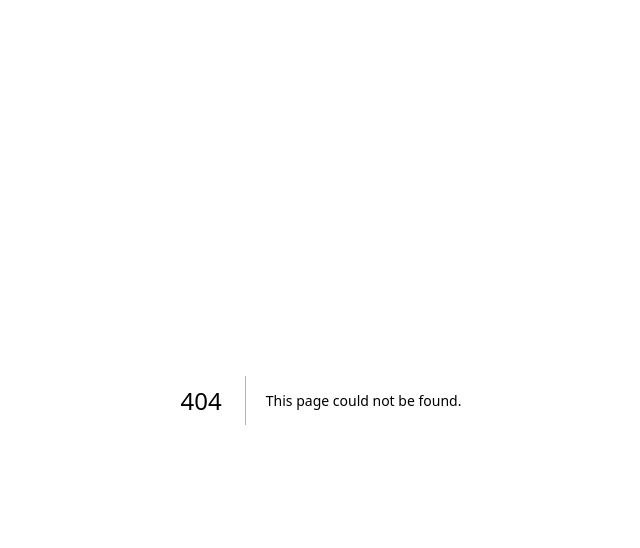
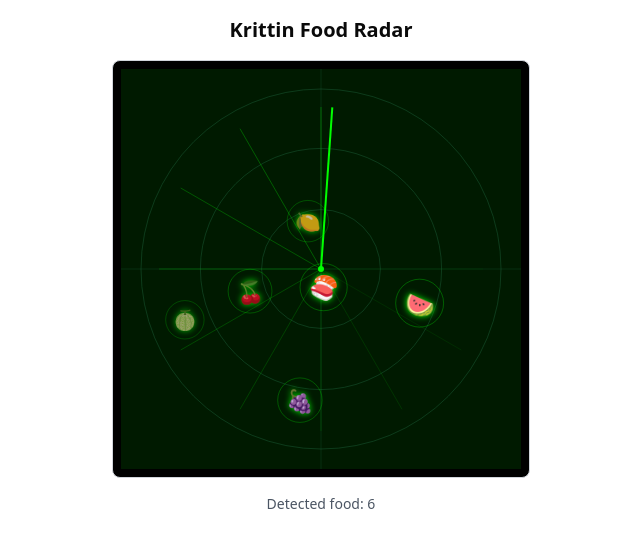
Before and after one commit to Ctpy/tonkatsu-configurator, a Next.js app: page /krittin in a window 1280 px wide. Before the commit this address had no page. Shown: the top 548 px of the page, without its empty margins (319-959 px from the left). Built offline with nearby package versions, Linux system fonts and the light colour scheme.

Commit message:
Add krittins food radar

```diff
--- /dev/null
+++ b/src/app/krittin/page.tsx
@@ -0,0 +1,331 @@
+import React, { useState, useEffect, useCallback, useMemo } from "react";
+
+interface DetectionPoint {
+  x: number;
+  y: number;
+  strength: number;
+  age: number;
+  detected: boolean;
+  foodIcon: string;
+}
+
+interface RadarHistory {
+  angle: number;
+}
+
+// Food emoji collection
+const foodIcons = [
+  "🍕",
+  "🍔",
+  "🍟",
+  "🌭",
+  "🍿",
+  "🥓",
+  "🥞",
+  "🍳",
+  "🧀",
+  "🥪",
+  "🌮",
+  "🌯",
+  "🥙",
+  "🍗",
+  "🍖",
+  "🥩",
+  "🍤",
+  "🍝",
+  "🍜",
+  "🍲",
+  "🍣",
+  "🍱",
+  "🥟",
+  "🍚",
+  "🍘",
+  "🍥",
+  "🥮",
+  "🍡",
+  "🍦",
+  "🍧",
+  "🍨",
+  "🍩",
+  "🍪",
+  "🎂",
+  "🍰",
+  "🧁",
+  "🥧",
+  "🍫",
+  "🍬",
+  "🍭",
+  "🍮",
+  "🍯",
+  "🍎",
+  "🍏",
+  "🍊",
+  "🍋",
+  "🍌",
+  "🍉",
+  "🍇",
+  "🍓",
+  "🍈",
+  "🍒",
+  "🍑",
+  "🥭",
+  "🍍",
+  "🥝",
+];
+
+const SonarRadar: React.FC = () => {
+  const [angle, setAngle] = useState<number>(0);
+  const [detectionPoints, setDetectionPoints] = useState<DetectionPoint[]>([]);
+  const [radarHistory, setRadarHistory] = useState<RadarHistory[]>([]);
+
+  // Constants for radar display
+  const size: number = 400;
+  const centerX: number = size / 2;
+  const centerY: number = size / 2;
+  const maxRadius: number = size * 0.45;
+  const lineLength: number = maxRadius * 0.9;
+
+  // Generate a random detection point - memoized to avoid recreating in loops
+  const generateRandomPoint = useCallback((): DetectionPoint => {
+    const randomRadius: number = Math.random() * maxRadius * 0.9; // Keep away from edges
+    const randomAngle: number = Math.random() * 2 * Math.PI;
+    const x: number = centerX + randomRadius * Math.cos(randomAngle);
+    const y: number = centerY + randomRadius * Math.sin(randomAngle);
+    const strength: number = 0.3 + Math.random() * 0.7; // Stronger signals for better visibility
+    const randomFoodIndex = Math.floor(Math.random() * foodIcons.length);
+
+    return {
+      x,
+      y,
+      strength,
+      age: 0,
+      detected: false,
+      foodIcon: foodIcons[randomFoodIndex],
+    };
+  }, [maxRadius, centerX, centerY]);
+
+  // Initialize with fewer random points for better performance
+  useEffect(() => {
+    const points: DetectionPoint[] = Array(8)
+      .fill(null)
+      .map(() => generateRandomPoint());
+    setDetectionPoints(points);
+
+    // Update radar with a smoother animation rate
+    const intervalId: number = window.setInterval(() => {
+      setAngle((prevAngle) => (prevAngle + 2) % 360);
+    }, 40);
+
+    // Generate new points less frequently for better performance
+    const newPointsInterval: number = window.setInterval(() => {
+      if (Math.random() > 0.5) {
+        // Less chance of creating new points
+        setDetectionPoints((prev) => {
+          // Keep maximum number of points lower for better performance
+          if (prev.length < 12) {
+            return [...prev, generateRandomPoint()];
+          }
+          // Replace oldest point
+          return [...prev.slice(1), generateRandomPoint()];
+        });
+      }
+    }, 2000); // Longer interval between new points
+
+    return () => {
+      window.clearInterval(intervalId);
+      window.clearInterval(newPointsInterval);
+    };
+  }, [generateRandomPoint]);
+
+  // Update radar history and detect points - optimized with useCallback
+  useEffect(() => {
+    // Convert angle to radians
+    const angleRad: number = (angle * Math.PI) / 180;
+
+    // Update detection points with fewer calculations
+    setDetectionPoints((prev) => {
+      return prev
+        .map((point) => {
+          // Only calculate angles when needed, not on every point
+          if (point.age > 150) return { ...point, age: point.age + 1 }; // Skip detection for old points
+
+          // Calculate angle to the point from center
+          const pointAngle: number = Math.atan2(
+            point.y - centerY,
+            point.x - centerX
+          );
+
+          // Normalize angles for comparison
+          const normalizedPointAngle: number =
+            pointAngle < 0 ? pointAngle + 2 * Math.PI : pointAngle;
+          const normalizedRadarAngle: number =
+            angleRad < 0 ? angleRad + 2 * Math.PI : angleRad;
+
+          // Use a slightly wider detection angle for better visibility of detections
+          const isDetected: boolean =
+            Math.abs(normalizedPointAngle - normalizedRadarAngle) < 0.15;
+
+          return {
+            ...point,
+            age: point.age + 1,
+            detected: isDetected || point.detected,
+          };
+        })
+        .filter((p) => p.age < 300); // Keep points longer on screen
+    });
+
+    // Add to radar history - less frequently for better performance
+    if (angle % 15 === 0) {
+      setRadarHistory((prev) => {
+        const newHistory: RadarHistory[] = [...prev, { angle: angleRad }];
+        // Keep fewer history items for better performance
+        return newHistory.slice(-20);
+      });
+    }
+  }, [angle, centerX, centerY]);
+
+  // Calculate radar line end position - memoized
+  const radarLineEnd = useMemo(() => {
+    const angleRad = (angle * Math.PI) / 180;
+    return {
+      x: centerX + lineLength * Math.cos(angleRad),
+      y: centerY + lineLength * Math.sin(angleRad),
+    };
+  }, [angle, centerX, centerY, lineLength]);
+
+  // Render the radar circles - memoized
+  const circles = useMemo(() => {
+    return [0.33, 0.67, 1].map((ratio, index) => (
+      <circle
+        key={index}
+        cx={centerX}
+        cy={centerY}
+        r={maxRadius * ratio}
+        fill="none"
+        stroke="#1a5c36"
+        strokeWidth="1"
+        opacity="0.5"
+      />
+    ));
+  }, [centerX, centerY, maxRadius]);
+
+  // Render the history traces - memoized for performance
+  const historyTraces = useMemo(() => {
+    return radarHistory.map((item, index) => {
+      const opacity: number = 0.05 + (index / radarHistory.length) * 0.3; // Less opaque
+      return (
+        <line
+          key={index}
+          x1={centerX}
+          y1={centerY}
+          x2={centerX + lineLength * Math.cos(item.angle)}
+          y2={centerY + lineLength * Math.sin(item.angle)}
+          stroke="#0f0"
+          strokeWidth="1"
+          opacity={opacity}
+        />
+      );
+    });
+  }, [radarHistory, centerX, centerY, lineLength]);
+
+  // Count detected items once
+  const detectedCount = useMemo(() => {
+    return detectionPoints.filter((p) => p.detected).length;
+  }, [detectionPoints]);
+
+  return (
+    <div className="flex flex-col items-center p-4">
+      <h2 className="text-xl font-bold mb-4">Krittin Food Radar</h2>
+      <div className="border border-gray-300 rounded-lg p-2 bg-black">
+        <svg width={size} height={size} viewBox={`0 0 ${size} ${size}`}>
+          {/* Background */}
+          <rect width={size} height={size} fill="#001a00" />
+
+          {/* Radar circles */}
+          {circles}
+
+          {/* Coordinate lines */}
+          <line
+            x1={centerX}
+            y1={0}
+            x2={centerX}
+            y2={size}
+            stroke="#1a5c36"
+            strokeWidth="1"
+            opacity="0.3"
+          />
+          <line
+            x1={0}
+            y1={centerY}
+            x2={size}
+            y2={centerY}
+            stroke="#1a5c36"
+            strokeWidth="1"
+            opacity="0.3"
+          />
+
+          {/* History traces */}
+          {historyTraces}
+
+          {/* Detection points as food icons */}
+          {detectionPoints.map((point, index) => {
+            const pointOpacity = point.detected
+              ? 0.3 + point.strength * 0.7
+              : 0;
+            const fontSize = 14 + point.strength * 10;
+
+            return (
+              <g key={index}>
+                <text
+                  x={point.x}
+                  y={point.y}
+                  fontSize={fontSize}
+                  textAnchor="middle"
+                  dominantBaseline="central"
+                  opacity={pointOpacity}
+                  style={{
+                    filter: point.detected
+                      ? "drop-shadow(0 0 3px #0f0)"
+                      : "none",
+                    transition: "opacity 0.3s ease-out",
+                  }}
+                >
+                  {point.foodIcon}
+                </text>
+                {point.detected && (
+                  <circle
+                    cx={point.x}
+                    cy={point.y}
+                    r={fontSize}
+                    fill="none"
+                    stroke="#0f0"
+                    strokeWidth="1"
+                    opacity={pointOpacity * 0.3}
+                  />
+                )}
+              </g>
+            );
+          })}
+
+          {/* Radar sweep line */}
+          <line
+            x1={centerX}
+            y1={centerY}
+            x2={radarLineEnd.x}
+            y2={radarLineEnd.y}
+            stroke="#0f0"
+            strokeWidth="2"
+          />
+
+          {/* Radar center point */}
+          <circle cx={centerX} cy={centerY} r="3" fill="#0f0" />
+        </svg>
+      </div>
+      <div className="mt-4 text-sm text-gray-600">
+        <p>Detected food: {detectedCount}</p>
+      </div>
+    </div>
+  );
+};
+
+export default SonarRadar;
```
